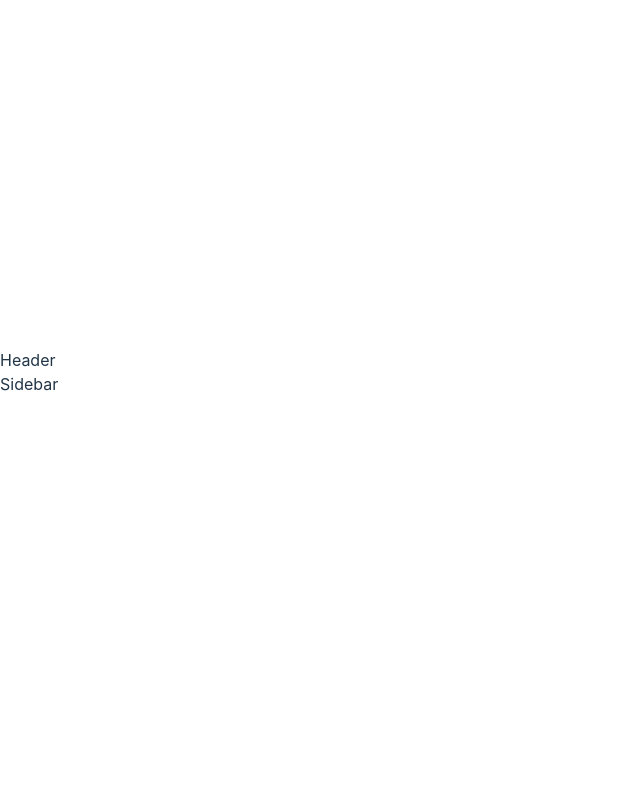
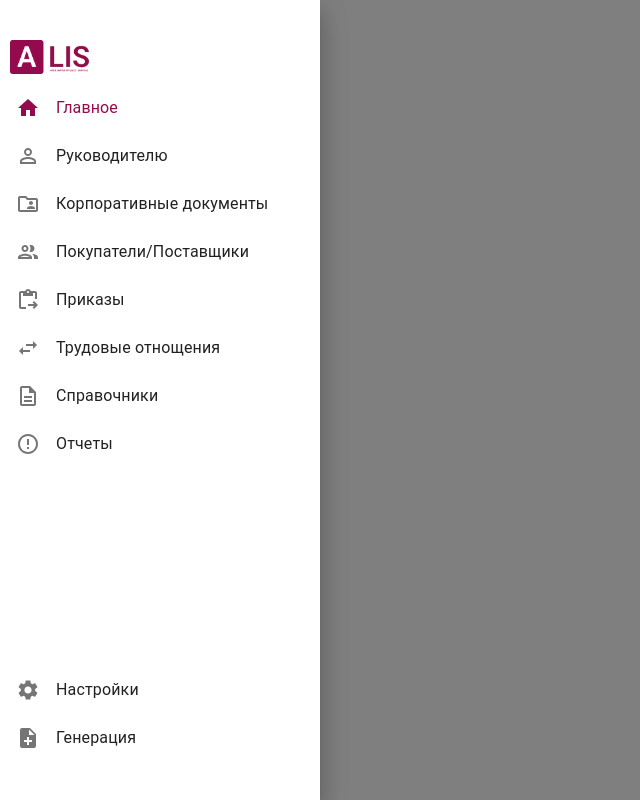
Before and after one commit to DonJuvn/alis-client, a React (Vite) app: page /main in a window 1280 px wide. Shown: the whole page, without its empty margins (0-640 px from the left). Built offline with nearby package versions, Linux system fonts and the light colour scheme.

Commit message:
add sidebar
*add logo image
*add menu list
*add useNavigation(navigate to parent or child)
*add useSidebar for provider opening
*add sidebar component

```diff
--- a/src/components/Sidebar/Sidebar.jsx
+++ b/src/components/Sidebar/Sidebar.jsx
@@ -1,3 +1,132 @@
+import {
+  Box,
+  Stack,
+  Drawer,
+  List,
+  ListItemButton,
+  ListItemIcon,
+  ListItemText,
+  Divider,
+} from '@mui/material';
+import { Link, useLocation } from 'react-router-dom';
+import { useNavigation } from './useNavigation';
+import { useSidebar } from './useSidebar';
+import { NoteAdd, Settings } from '@mui/icons-material';
+
+const drawerWidth = 320;
+
 export const Sidebar = () => {
-  return <div>Sidebar</div>;
+  const { pathname } = useLocation();
+  const { menu } = useNavigation();
+  const { isOpen, closeSidebar } = useSidebar();
+
+  return (
+    <Drawer
+      open={isOpen}
+      variant="temporary"
+      sx={{
+        width: isOpen ? drawerWidth : 0,
+        height: '100%',
+        flexShrink: 0,
+        '& .MuiDrawer-paper': {
+          width: drawerWidth,
+          padding: '30px 0px',
+          boxSizing: 'border-box',
+        },
+      }}
+      onClose={closeSidebar}
+    >
+      <img
+        style={{
+          display: 'flex',
+          padding: '10px 10px',
+        }}
+        width="100px"
+        height="100px"
+        src="/imgLogo.png"
+        alt=""
+      />
+      <Stack
+        direction="column"
+        justifyContent="space-between"
+        height="100%"
+        divider={<Divider orientation="horizontal" flexItem />}
+      >
+        <Box
+          flex={1}
+          sx={{
+            display: 'flex',
+            flexDirection: 'column',
+            justifyContent: 'space-between',
+          }}
+        >
+          <List sx={{ padding: '0' }}>
+            {menu.map(item => (
+              <ListItemButton
+                key={item.id}
+                component={Link}
+                to={item.link ?? ''}
+                selected={pathname === item.link}
+                sx={{
+                  // padding: '8px 0',
+                  '&.Mui-selected ': {
+                    color: '#930B4D',
+                    backgroundColor: 'transparent',
+                  },
+                  '&.Mui-selected .css-i4bv87-MuiSvgIcon-root': {
+                    fill: '#930B4D',
+                  },
+                }}
+              >
+                <ListItemIcon sx={{ minWidth: '40px' }}>
+                  {item.icon}
+                </ListItemIcon>
+                <ListItemText primary={item.title} />
+              </ListItemButton>
+            ))}
+          </List>
+          <List>
+            <ListItemButton
+              component={Link}
+              to="settings"
+              selected={pathname === 'settings'}
+              sx={{
+                '&.Mui-selected ': {
+                  color: 'red',
+                  backgroundColor: 'transparent',
+                },
+                '&.Mui-selected .css-i4bv87-MuiSvgIcon-root': {
+                  fill: 'red',
+                },
+              }}
+            >
+              <ListItemIcon sx={{ minWidth: '40px' }}>
+                <Settings />
+              </ListItemIcon>
+              <ListItemText primary="Настройки" />
+            </ListItemButton>
+            <ListItemButton
+              component={Link}
+              to="generation"
+              selected={pathname === 'generation'}
+              sx={{
+                '&.Mui-selected ': {
+                  color: 'red',
+                  backgroundColor: 'transparent',
+                },
+                '&.Mui-selected .css-i4bv87-MuiSvgIcon-root': {
+                  fill: 'red',
+                },
+              }}
+            >
+              <ListItemIcon sx={{ minWidth: '40px' }}>
+                <NoteAdd />
+              </ListItemIcon>
+              <ListItemText primary="Генерация" />
+            </ListItemButton>
+          </List>
+        </Box>
+      </Stack>
+    </Drawer>
+  );
 };
--- /dev/null
+++ b/src/components/Sidebar/menu.jsx
@@ -0,0 +1,60 @@
+import {
+  Home,
+  ErrorOutlineOutlined,
+  DescriptionOutlined,
+  SwapHorizOutlined,
+  ContentPasteGoOutlined,
+  PeopleOutlineOutlined,
+  PermIdentity,
+  FolderSharedOutlined,
+} from '@mui/icons-material';
+
+export const menu = [
+  {
+    id: 'cash-register',
+    title: 'Главное',
+    icon: <Home />,
+    link: '/main',
+  },
+  {
+    id: 'simple-income',
+    title: 'Руководителю',
+    icon: <PermIdentity />,
+    link: '/simple-income',
+  },
+  {
+    id: 'payments',
+    title: 'Корпоративные документы',
+    icon: <FolderSharedOutlined />,
+    link: '/payments',
+  },
+  {
+    id: 'products',
+    title: 'Покупатели/Поставщики',
+    icon: <PeopleOutlineOutlined />,
+    link: '/store/product-categories',
+  },
+  {
+    id: 'trading',
+    title: 'Приказы',
+    icon: <ContentPasteGoOutlined />,
+  },
+  {
+    id: 'products',
+    title: 'Трудовые отнощения',
+    icon: <SwapHorizOutlined />,
+    link: '/store/product-categories',
+  },
+  {
+    id: 'products',
+    title: 'Справочники',
+    icon: <DescriptionOutlined />,
+    link: '/store/product-categories',
+  },
+  {
+    id: 'products',
+    title: 'Отчеты',
+    icon: <ErrorOutlineOutlined />,
+    link: '/store/product-categories',
+  },
+];
--- /dev/null
+++ b/src/components/Sidebar/useNavigation.js
@@ -0,0 +1,27 @@
+import { useRef, useState } from 'react';
+import { menu } from './menu';
+
+export const useNavigation = () => {
+  const [currentMenu, setCurrentMenu] = useState(menu);
+  const parentMenu = useRef(null);
+
+  const goToSubmenu = submenu => {
+    parentMenu.current = currentMenu;
+    setCurrentMenu(submenu);
+  };
+
+  const goBack = () => {
+    if (!parentMenu.current) {
+      return;
+    }
+    setCurrentMenu(parentMenu.current);
+    parentMenu.current = null;
+  };
+
+  return {
+    hasParent: !!parentMenu.current,
+    menu: currentMenu,
+    goToSubmenu,
+    goBack,
+  };
+};
--- /dev/null
+++ b/src/components/Sidebar/useSidebar.jsx
@@ -0,0 +1,30 @@
+import { useContext, useMemo, useState } from 'react';
+import { createContext } from 'react';
+
+export const SidebarContext = createContext(undefined);
+
+// eslint-disable-next-line react/prop-types
+export const SidebarProvider = ({ children }) => {
+  const [isOpen, setIsOpen] = useState(true);
+
+  const value = useMemo(() => {
+    const closeSidebar = () => setIsOpen(false);
+    const openSidebar = () => setIsOpen(true);
+    const toggleSidebar = () => setIsOpen(prev => !prev);
+
+    return { isOpen, closeSidebar, openSidebar, toggleSidebar };
+  }, [isOpen]);
+
+  return (
+    <SidebarContext.Provider value={value}>{children}</SidebarContext.Provider>
+  );
+};
+
+export const useSidebar = () => {
+  const context = useContext(SidebarContext);
+  if (context === undefined) {
+    throw new Error('useSidebar must be used within a SidebarProvider');
+  }
+
+  return context;
+};
```
Also changed, not shown: src/components/MainLayout.jsx (+3 -4 lines), public/imgLogo.png (added).
